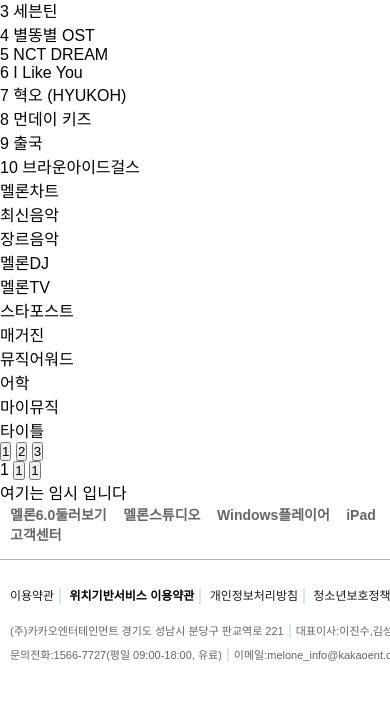
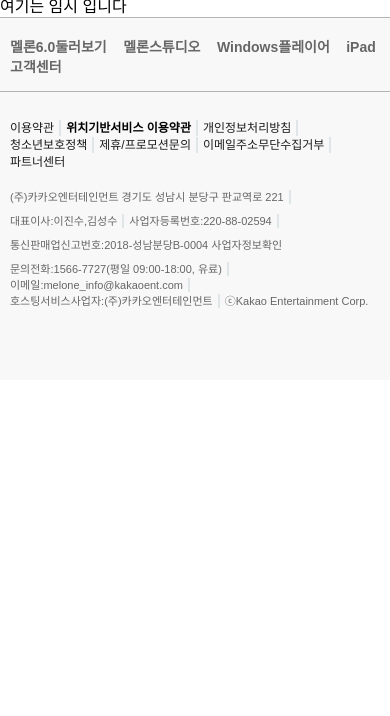
Before and after one commit to jeong-se-hun/project-watermelon, a website: page index.html in a window 390 px wide. Shown: the part 265-981 px from the top of the page. After the commit the page ends 844 px from the top, so only its background shows below. Drawn offline with Linux system fonts and the light colour scheme; a web font is replaced by a local one.

Commit message:
footer 반응형 완성성

```diff
--- a/scss/01_config/_mediaQuery.scss
+++ b/scss/01_config/_mediaQuery.scss
@@ -3,7 +3,6 @@
     @content;
   }
 }
-
 @mixin tab {
   @media (max-width: 1023px) {
     @content;
--- a/scss/04_layout/_footer.scss
+++ b/scss/04_layout/_footer.scss
@@ -3,12 +3,10 @@
   font-family: monospace;
   border-top: 1px solid $borderDarkGray;
   background: $accent-background;
-  height: rem(170px);
+  //   height: rem(170px);
+  height: auto;
   // 내용 영역
-  &__box {
-    width: rem(1010px);
-    margin: 0 auto;
-  }
+
   @include paddingY($paddingY: 18px);
   &__group {
     margin: 0 auto;
@@ -53,28 +51,34 @@
     }
   }
   // address 영역
-  &__service__list {
-    text-align: start;
+  &__service {
+    &__list {
+      width: rem(1010px);
+      display: flex;
+      flex-flow: row wrap;
       padding-left: 10px;
-    font-size: rem(12px);
-    margin-top: rem(26px);
-    color: $primary-header;
-    width: rem(1010px);
+      @include autoMargin;
+      @include tab {
+        width: 100%;
+      }
       @include mobile {
         width: 100%;
       }
+      color: $primary-header;
+      font-size: rem(12px);
+      margin-top: rem(26px);
     }
-  &__service__item {
-    display: inline-block;
+    &__item {
+      //   display: inline-block;
     }
-  &__service__item-link {
+    &__item-link {
       &:hover {
         padding-bottom: 1px;
         border-bottom: 1px solid black;
       }
     }
 
-  &__service__item:not(:last-child)::after {
+    &__item:not(:last-child)::after {
       content: "";
       width: 0.5px;
       height: auto;
@@ -82,9 +86,10 @@
       margin: 0 5px 0 5px;
     }
 
-  &__service__item:nth-child(2) {
+    &__item:nth-child(2) {
       color: $black;
       font-weight: 900;
+    }
   }
 
   &__company {
@@ -92,11 +97,21 @@
     color: $medium-gray;
     margin-left: rem(10px);
     &__info__list {
-      @include flexbox;
       font-size: 11px;
+      width: rem(1010px);
+      display: flex;
+      flex-flow: row wrap;
+      @include autoMargin;
+      @include tab {
+        width: 100%;
+      }
+      @include mobile {
+        width: 100%;
+      }
     }
     &__info__item {
       padding-bottom: 8px;
+      white-space: nowrap;
     }
 
     &__info__item:not(:last-child)::after {
@@ -108,8 +123,22 @@
     }
 
     &__contact {
-      @include flexbox;
       font-size: 11px;
+      width: rem(1010px);
+      display: flex;
+      flex-flow: row wrap;
+      @include autoMargin;
+      @include tab {
+        width: 100%;
+      }
+      @include mobile {
+        width: 100%;
+      }
+      //   @include flexbox;
+      font-size: 11px;
+      &__item {
+        white-space: nowrap;
+      }
       &__item:not(:last-child)::after {
         content: "";
         width: 0.5px;
```
Also changed, not shown: index.html (+1 -1 lines), css/style.css, 1 other file. Lines whose indentation alone changed are shown as unchanged.
